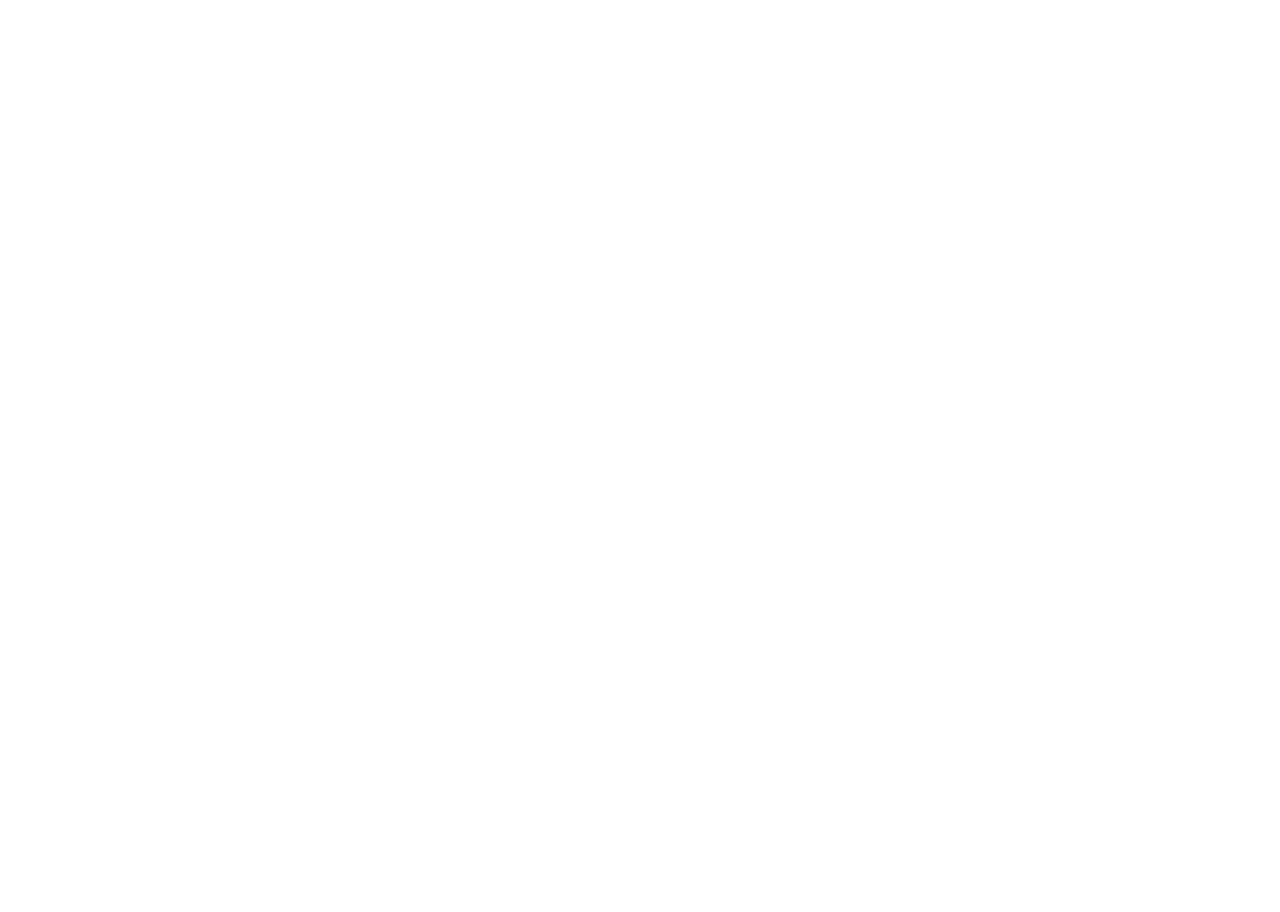
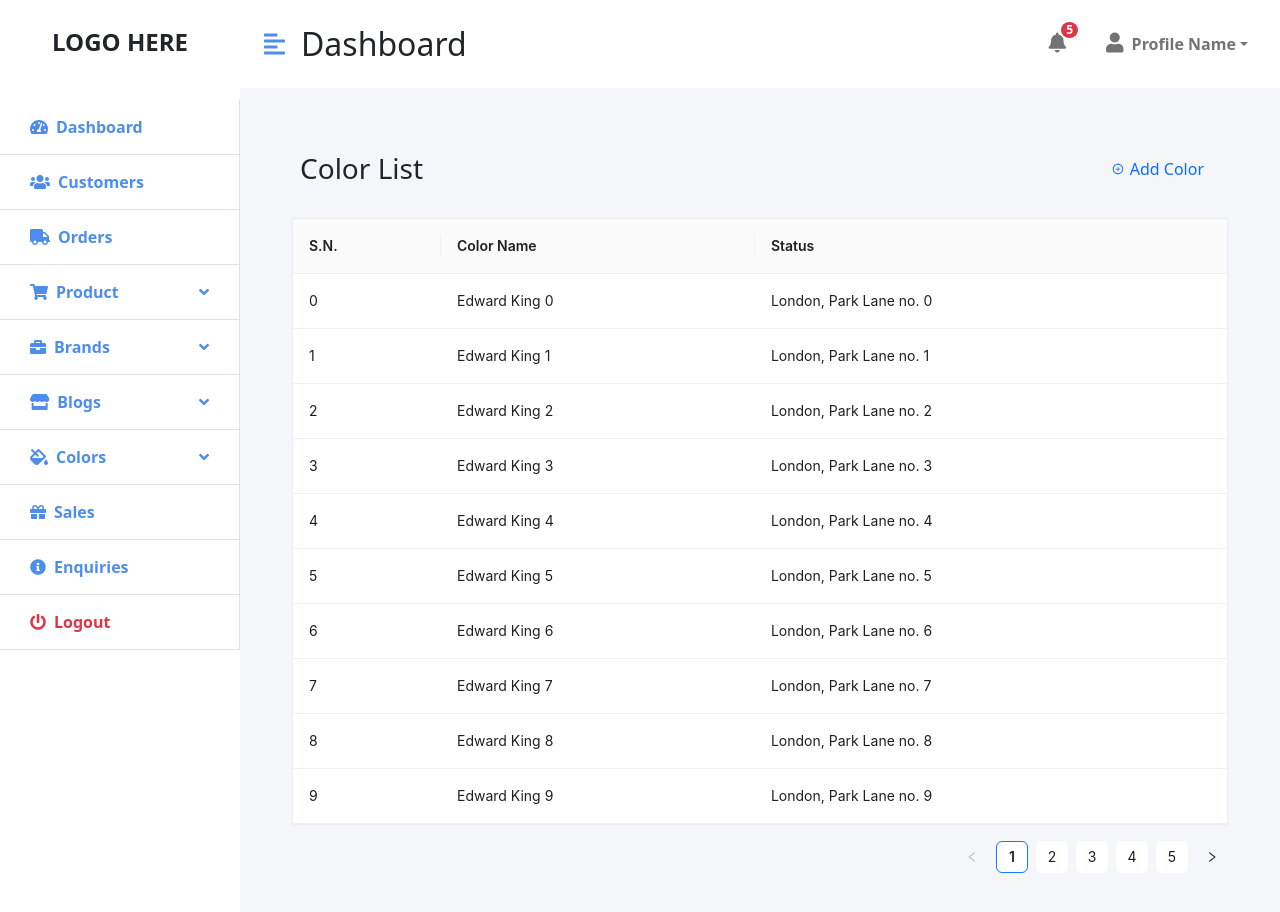
Before and after one commit to RNyaupane/admin-dashboard-ecommerce, a React (Vite) app: page /admin/color-list in a window 1280 px wide. Before the commit this address had no page. Shown: the top 912 px of the page. Before the commit the page ends 800 px from the top, so only its background shows below. Built offline with nearby package versions, Linux system fonts and the light colour scheme.

Commit message:
Color Section is added to the frontend which I missed

```diff
--- a/src/App.jsx
+++ b/src/App.jsx
@@ -22,6 +22,8 @@
 import AddProductCat from './pages/AddProductCat'
 import AddBrand from './pages/AddBrand'
 import AddProduct from './pages/AddProduct'
+import ColorList from './pages/ColorList'
+import AddColor from './pages/AddColor'
 
 function App() {
   const [count, setCount] = useState(0)
@@ -43,13 +45,16 @@
             <Route path='brand-category-list' element={<BrandCatList />}></Route>
             <Route path='add-brand' element={<AddBrand />}></Route>
 
-            <Route path='blog-list' element={<BlogList/>}></Route>
-            <Route path='blog-catrogry-list' element={<BlogcatList/>}></Route>
-            <Route path='add-blog' element={<AddBlog/>}></Route>
-            <Route path='add-blog-category' element={<AddBlogCat/>}></Route>
+            <Route path='blog-list' element={<BlogList />}></Route>
+            <Route path='blog-catrogry-list' element={<BlogcatList />}></Route>
+            <Route path='add-blog' element={<AddBlog />}></Route>
+            <Route path='add-blog-category' element={<AddBlogCat />}></Route>
+
+            <Route path='color-list' element={<ColorList />}></Route>
+            <Route path='add-color' element={<AddColor />}></Route>
 
             <Route path='enquiries' element={<Enquiries />}></Route>
-            <Route path='orders' element={<Orders/>}></Route>
+            <Route path='orders' element={<Orders />}></Route>
           </Route>
           <Route path='/' element={<Login />}></Route>
           <Route path='/forgot-password' element={<ForgotPassword />}></Route>
--- a/src/app/Store.jsx
+++ b/src/app/Store.jsx
@@ -4,14 +4,16 @@
 import productReducer from '../features/product/ProductSlice'
 import brandReducer from '../features/brand/BrandSlice'
 import productCategoryReducer from '../features/productCategory/pcategorySlice'
+import colorReducer from '../features/color/ColorSlice'
 const store = configureStore({
     reducer: {
         auth: authReducer,
-         customer: customerReducer,
-         product: productReducer,
-         brand: brandReducer,
-         productCategories: productCategoryReducer,
-        },
+        customer: customerReducer,
+        product: productReducer,
+        brand: brandReducer,
+        productCategories: productCategoryReducer,
+        color: colorReducer,
+    },
 })
 
 export default store;
--- a/src/components/MainLayout.jsx
+++ b/src/components/MainLayout.jsx
@@ -6,7 +6,7 @@
 
 const MainLayout = () => {
   const [isToggled, setIsToggled] = useState(false);
-
+  const [menuLinkTwo, setMenuLinkTwo] = useState('')
   const toggleButtonHandler = () => {
     setIsToggled(!isToggled);
   };
@@ -51,9 +51,16 @@
                     <Link to={props.submenu1Link} className="list-group-item list-group-item-action bg-transparent primary-text fw-bold">
                       {props.submenu1}
                     </Link>
-                    <Link to={props.submenu2Link} className="list-group-item list-group-item-action bg-transparent primary-text fw-bold">
-                      {props.submenu2}
-                    </Link>
+
+                    {props.submenu2.trim() === '' ? (
+                      <Link to={props.submenu2Link} className="list-group-item list-group-item-action bg-transparent primary-text fw-bold d-none">
+                        {props.submenu2}
+                      </Link>
+                    ) : (
+                      <Link to={props.submenu2Link} className="list-group-item list-group-item-action bg-transparent primary-text fw-bold">
+                        {props.submenu2}
+                      </Link>
+                    )}
                     <Link to={props.submenu3Link} className="list-group-item list-group-item-action bg-transparent primary-text fw-bold">
                       {props.submenu3}
                     </Link>
--- a/src/features/color/ColorServices.jsx
+++ b/src/features/color/ColorServices.jsx
@@ -0,0 +1,13 @@
+import axios from 'axios'
+import { base_url } from '../../utils/base_url'
+
+const getColors = async()=>{
+    const response = await axios.get(`${base_url}color/`);
+    return response.data;
+}
+
+const ColorService = {
+    getColors
+}
+
+export default ColorService;
--- a/src/features/color/ColorSlice.jsx
+++ b/src/features/color/ColorSlice.jsx
@@ -0,0 +1,49 @@
+import { createAsyncThunk, createSlice } from "@reduxjs/toolkit";
+import ColorService from "./ColorServices";
+
+
+export const getColors = createAsyncThunk(
+    'colors/get-colors',
+    async (thunkAPI) => {
+        try {
+            return await ColorService.getColors();
+        } catch (error) {
+            return thunkAPI.rejectWithValue(error)
+        }
+    }
+)
+
+const initialState = {
+    colors: [],
+    isError: false,
+    isLoading: false,
+    isSuccess: false,
+    message: "",
+}
+
+
+export const getColorSlice = createSlice({
+    name: "color",
+    initialState,
+    reducers: {},
+    extraReducers: (builder) => {
+        builder
+            .addCase(getColors.pending, (state) => {
+                state.isLoading = true;
+            })
+            .addCase(getColors.fulfilled, (state, action) => {
+                state.isLoading = false;
+                state.isError = false;
+                state.isSuccess = true;
+                state.colors = action.payload;
+            })
+            .addCase(getColors.rejected, (state, action) => {
+                state.isLoading = false;
+                state.isError = true;
+                state.isSuccess = false;
+                state.message = action.error;
+            })
+    },
+})
+
+export default getColorSlice.reducer;
--- a/src/index.css
+++ b/src/index.css
@@ -82,7 +82,7 @@
 
   .list-group-item {
     border: none;
-    padding: 20px 30px;
+    padding: 15px 30px;
   }
 
   .list-group-item.active {
--- /dev/null
+++ b/src/pages/AddColor.jsx
@@ -0,0 +1,24 @@
+import React, { useState, useRef } from 'react';
+
+
+const AddColor = () => {
+
+    return (
+        <div className='container-fluid my-5 w-75'>
+            <h3 className='mb-4'>Add Color</h3>
+            <div className="">
+                <form action="">
+                    <div className="mb-3">
+                        <input type="text" className="form-control custom-input " id="colorTitle" placeholder='Enter color name' aria-describedby="emailHelp" />
+                        {/* <div id="emailHelp" className="form-text text-danger">Enter Valid Title</div> */}
+                    </div>
+                    <button type="button" className="btn btn-success mt-4 px-5 fs-5">
+                        Add
+                    </button>
+                </form>
+            </div>
+        </div>
+    );
+}
+
+export default AddColor;
--- /dev/null
+++ b/src/pages/ColorList.jsx
@@ -0,0 +1,50 @@
+import React from 'react'
+import { Column } from '@ant-design/plots';
+import { Button, Table } from 'antd';
+import { Link } from 'react-router-dom';
+import { AiOutlinePlusCircle } from 'react-icons/ai';
+
+
+const ColorList = () => {
+    const columns = [
+        {
+            title: 'S.N.',
+            dataIndex: 'key',
+        },
+        {
+            title: 'Color Name',
+            dataIndex: 'name',
+        },
+        {
+            title: 'Status',
+            dataIndex: 'status',
+        },
+    ];
+    const data1 = [];
+    for (let i = 0; i < 46; i++) {
+        data1.push({
+            key: i,
+            name: `Edward King ${i}`,
+            status: `London, Park Lane no. ${i}`,
+        });
+    }
+    return (
+        <>
+            <div className="container-fluid px-4">
+                <div className="row my-5 mx-3 ">
+                    <div className='d-flex align-items-center justify-content-between mb-3'>
+                        <h3 className="fs-3 ps-2 my-3">Color List</h3>
+                        <Link to="/admin/add-color" className='text-decoration-none me-4 fs-6'>
+                            <AiOutlinePlusCircle className='pb-1' /> Add Color
+                        </Link>
+                    </div>
+                    <div className="col">
+                        <Table columns={columns} dataSource={data1} />
+                    </div>
+                </div>
+            </div>
+        </>
+    )
+}
+
+export default ColorList
--- a/src/pages/Enquiries.jsx
+++ b/src/pages/Enquiries.jsx
@@ -5,7 +5,7 @@
 const Enquiries = () => {
     const columns = [
         {
-          title: 'Serial No.',
+          title: 'S.N.',
           dataIndex: 'key',
         },
         {
@@ -31,8 +31,8 @@
         });
       }
   return (
-    <div className="container-fluid px-4">
-        <div className="row my-5 mx-3 ">
+    <div className="container-fluid px-0 md-px-4">
+        <div className="row my-5 mx-0 mx-md-3 ">
           <h3 className="h3 pb-3 ps-3 my-3">Enquiry List</h3>
           <div className="col">
             <Table columns={columns} dataSource={data1} />
--- a/src/utils/Data.jsx
+++ b/src/utils/Data.jsx
@@ -111,7 +111,18 @@
         submenu1Link: "blog-list",
         submenu2Link: "blog-catrogry-list",
         submenu3Link: "add-blog",
+    },
+    {
+        id: "colorMenu",
+        label: "Colors",
+        icon: "fas fa-fill-drip",
+        submenu1: "Color List",
+        submenu2: "",
+        submenu3: "Add Color",
+        submenu1Link: "color-list",
+        submenu3Link: "add-color",
     }
+
 ]
 
 // export default {orders,menuLinkData};
```
